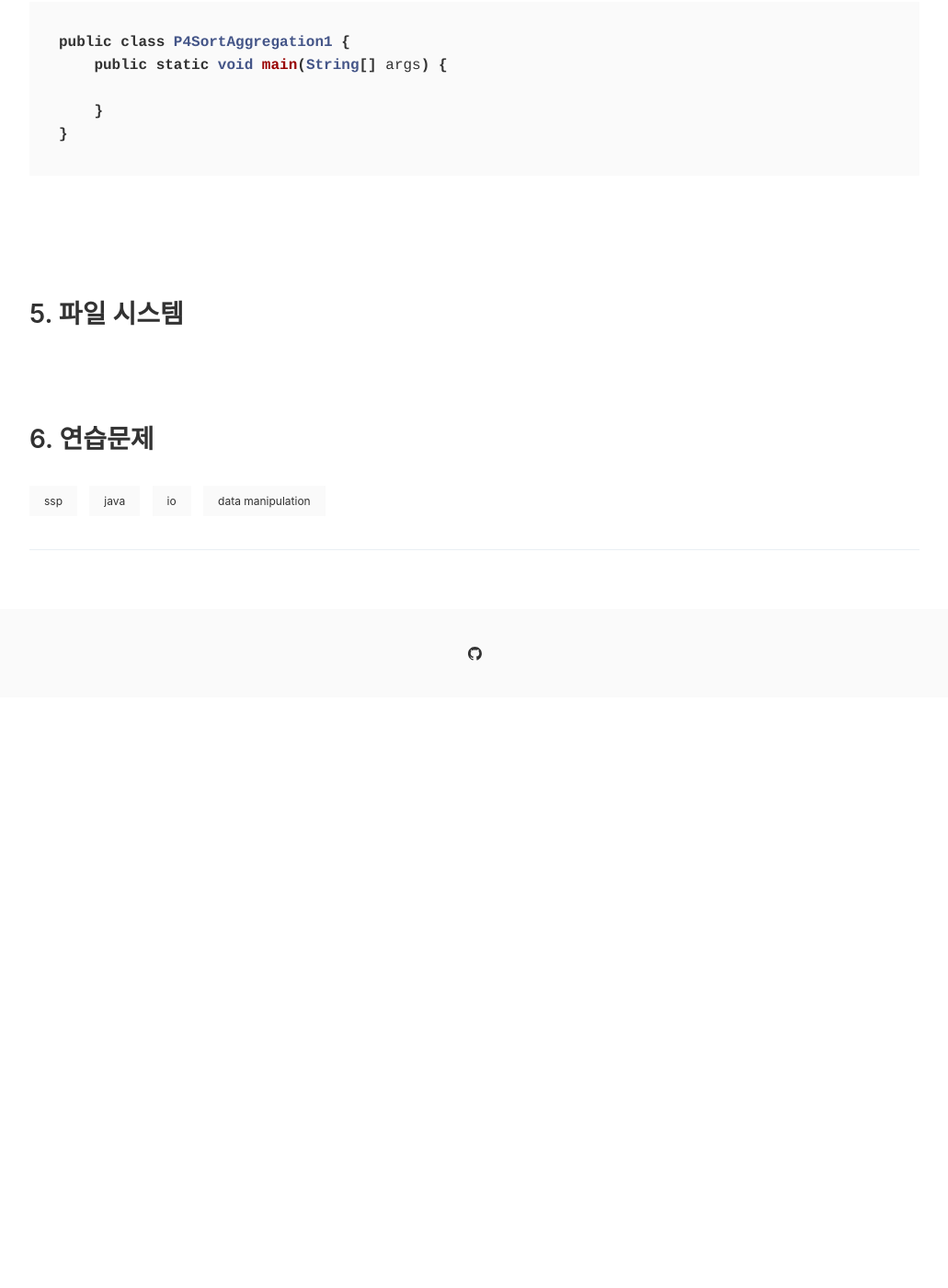
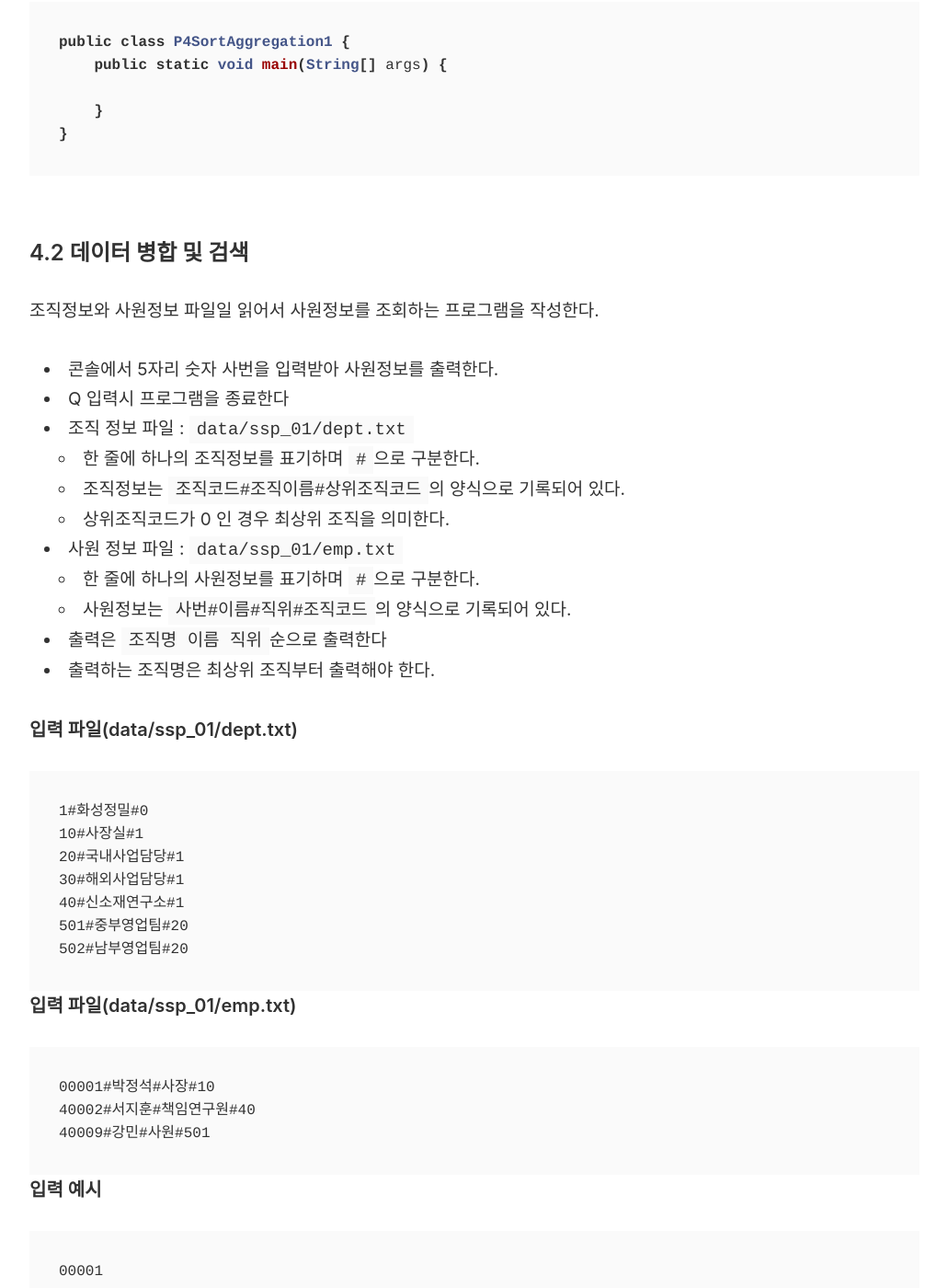
Before and after one commit to DevStd/ssp, a Jekyll site: the page built from docs/_posts/2020-04-13-basic-io-and-data-manipulation.markdown, in a window 1280 px wide and 1400 px high, scrolled down 6921 px. Shown: the whole window at 92% size, without its empty margins (124-1155 px from the left). Built offline with Jekyll 4.4.1, drawn with Linux system fonts in a browser that asks for light colours; comment, search, counter and statistics services are not loaded; before the commit the page ends 7679 px from its top, so only the background shows below that; some of the changed text lies outside the part shown.

Commit message:
add question 4

````diff
--- a/docs/_posts/2020-04-13-basic-io-and-data-manipulation.markdown
+++ b/docs/_posts/2020-04-13-basic-io-and-data-manipulation.markdown
@@ -202,11 +202,57 @@ public class P4SortAggregation1 {
 ```
 
 <br/>
+### 4.2 데이터 병합 및 검색
+조직정보와 사원정보 파일일 읽어서 사원정보를 조회하는 프로그램을 작성한다.
+
+* 콘솔에서 5자리 숫자 사번을 입력받아 사원정보를 출력한다.
+* Q 입력시 프로그램을 종료한다
+* 조직 정보 파일 : ```data/ssp_01/dept.txt```
+    * 한 줄에 하나의 조직정보를 표기하며 ```#```으로 구분한다.
+    * 조직정보는 ```조직코드#조직이름#상위조직코드```의 양식으로 기록되어 있다.
+    * 상위조직코드가 0 인 경우 최상위 조직을 의미한다.
+* 사원 정보 파일 : ```data/ssp_01/emp.txt```
+    * 한 줄에 하나의 사원정보를 표기하며 ```#```으로 구분한다.
+    * 사원정보는 ```사번#이름#직위#조직코드```의 양식으로 기록되어 있다.
+* 출력은 ```조직명 이름 직위```순으로 출력한다
+* 출력하는 조직명은 최상위 조직부터 출력해야 한다.
+
+#### 입력 파일(data/ssp_01/dept.txt)
+```
+1#화성정밀#0
+10#사장실#1
+20#국내사업담당#1
+30#해외사업담당#1
+40#신소재연구소#1
+501#중부영업팀#20
+502#남부영업팀#20
+```
+#### 입력 파일(data/ssp_01/emp.txt)
+```
+00001#박정석#사장#10
+40002#서지훈#책임연구원#40
+40009#강민#사원#501
+```
+#### 입력 예시
+```
+00001
+40009
+Q
+```
+#### 출력예시
+```
+화성정밀 사장실 박정석 사장
+화설정밀 국내사업담당 중부영업팀 강민 사원
+```
+#### 코드
+```java
+public class P4SortAggregation2 {
+    public static void main(String[] args) {
+
+    }
+}
+```
 
 
 <br/>
 ## 5. 파일 시스템
-
-
-<br/>
-## 6. 연습문제
````
Also changed, not shown: 1 other file.
